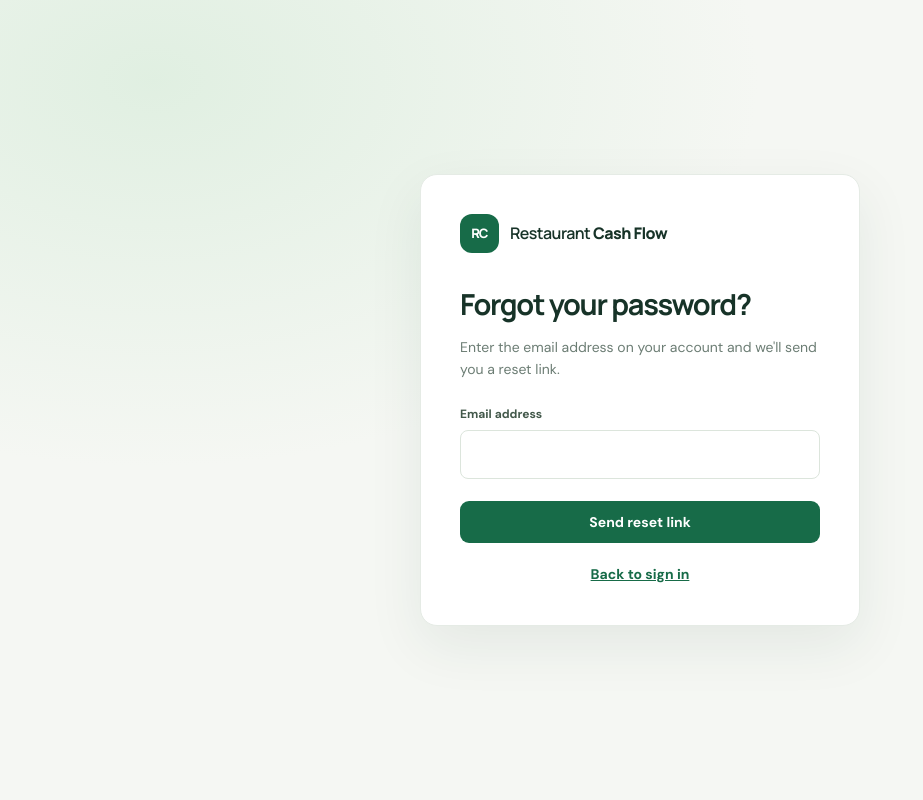
After one commit to Akinboade2000/Restaurant-Cash-Flow-Analyzer, a Flask app: page /forgot-password in a window 1280 px wide. The commit adds this page. Shown: the whole page, without its empty margins (0-923 px from the left). Run offline with Flask 3, Linux system fonts and the light colour scheme; parts of the project's set-up code (start-up, migrations or seed data) failed here and were passed over.

Commit message:
Add password reset flow
Co-authored-by: Copilot <223556219+Copilot@users.noreply.github.com>

```diff
--- a/backend/app.py
+++ b/backend/app.py
@@ -1,17 +1,22 @@
 import csv
+import hashlib
 import io
 import math
 import os
 import secrets
+import smtplib
+import ssl
 import threading
 import zipfile
 from collections import defaultdict
-from datetime import date, datetime, timezone
+from datetime import date, datetime, timedelta, timezone
+from email.message import EmailMessage
 from html import escape
 from pathlib import Path
+from urllib.parse import urlsplit
 
 from dotenv import load_dotenv
-from flask import Flask, jsonify, render_template, request, send_file
+from flask import Flask, jsonify, redirect, render_template, request, send_file
 from flask_jwt_extended import (
     JWTManager,
     create_access_token,
@@ -40,7 +45,7 @@ from sqlalchemy.exc import IntegrityError, SQLAlchemyError
 from werkzeug.security import check_password_hash, generate_password_hash
 from werkzeug.utils import secure_filename
 
-from model import Restaurant, Transaction, User, db
+from model import PasswordResetToken, Restaurant, Transaction, User, db
 
 
 load_dotenv()
@@ -472,6 +477,50 @@ def serialize_transaction(transaction):
     }
 
 
+def send_password_reset_email(email, reset_url):
+    smtp_host = os.getenv("SMTP_HOST")
+    smtp_port = int(os.getenv("SMTP_PORT", "587"))
+    smtp_username = os.getenv("SMTP_USERNAME")
+    smtp_password = os.getenv("SMTP_PASSWORD")
+    sender = os.getenv("SMTP_SENDER")
+    if not smtp_host or not sender:
+        raise RuntimeError("SMTP_HOST and SMTP_SENDER must be configured.")
+    if bool(smtp_username) != bool(smtp_password):
+        raise RuntimeError("SMTP_USERNAME and SMTP_PASSWORD must both be configured.")
+
+    message = EmailMessage()
+    message["Subject"] = "Reset your Restaurant Cash Flow password"
+    message["From"] = sender
+    message["To"] = email
+    message.set_content(
+        "We received a request to reset your password. "
+        f"Use this link within one hour: {reset_url}\n\n"
+        "If you did not request this, you can ignore this email."
+    )
+    with smtplib.SMTP(smtp_host, smtp_port, timeout=15) as server:
+        server.starttls(context=ssl.create_default_context())
+        if smtp_username:
+            server.login(smtp_username, smtp_password)
+        server.send_message(message)
+
+
+def password_reset_url(token):
+    app_url = os.getenv("PUBLIC_APP_URL", "").strip().rstrip("/")
+    if not app_url:
+        app_url = request.host_url.rstrip("/")
+    parsed_url = urlsplit(app_url)
+    if (
+        parsed_url.scheme not in {"http", "https"}
+        or not parsed_url.netloc
+        or parsed_url.path
+        or parsed_url.query
+        or parsed_url.fragment
+        or parsed_url.username
+    ):
+        raise RuntimeError("PUBLIC_APP_URL must be an HTTP or HTTPS origin.")
+    return f"{app_url}/reset-password?token={token}"
+
+
 @app.get("/")
 def home():
     return render_template("index.html")
@@ -485,6 +534,19 @@ def login_page():
 @app.get("/register")
 def register_page():
     return render_template("register.html")
+
+
+@app.get("/forgot-password")
+def forgot_password_page():
+    return render_template("forgot_password.html")
+
+
+@app.get("/reset-password")
+def reset_password_page():
+    response = app.make_response(render_template("reset_password.html"))
+    response.headers["Cache-Control"] = "no-store"
+    response.headers["Referrer-Policy"] = "no-referrer"
+    return response
 
 
 @app.get("/dashboard")
@@ -550,6 +612,84 @@ def login():
     )
     set_access_cookies(response, create_access_token(identity=str(user.id)))
     return response, 200
+
+
+@app.post("/api/password-reset/request")
+def request_password_reset():
+    data = request.get_json(silent=True)
+    if not isinstance(data, dict):
+        return jsonify({"message": "A JSON request body is required."}), 400
+    email = str(data.get("email") or "").strip().lower()
+    if not email or len(email) > 120 or "@" not in email:
+        return jsonify({"message": "Enter a valid email address."}), 400
+
+    user = None
+    try:
+        reset_url = password_reset_url("")
+        user = User.query.filter_by(email=email).first()
+        if user:
+            token = secrets.token_urlsafe(32)
+            reset_url = password_reset_url(token)
+            PasswordResetToken.query.filter_by(user_id=user.id).delete(
+                synchronize_session=False
+            )
+            db.session.add(
+                PasswordResetToken(
+                    user_id=user.id,
+                    token_hash=hashlib.sha256(token.encode("utf-8")).hexdigest(),
+                    expires_at=utc_now() + timedelta(hours=1),
+                )
+            )
+            db.session.commit()
+            send_password_reset_email(user.email, reset_url)
+    except (OSError, RuntimeError, smtplib.SMTPException, ValueError):
+        db.session.rollback()
+        if user:
+            PasswordResetToken.query.filter_by(user_id=user.id).delete(
+                synchronize_session=False
+            )
+            db.session.commit()
+        app.logger.exception("Unable to send a password reset email.")
+        return jsonify(
+            {"message": "Password reset email could not be sent. Please try again later."}
+        ), 503
+
+    return jsonify(
+        {
+            "message": "If an account exists for that email, a reset link has been sent."
+        }
+    ), 200
+
+
+@app.post("/api/password-reset/confirm")
+def confirm_password_reset():
+    data = request.get_json(silent=True)
+    if not isinstance(data, dict):
+        return jsonify({"message": "A JSON request body is required."}), 400
+    token = str(data.get("token") or "")
+    password = str(data.get("password") or "")
+    if not token:
+        return jsonify({"message": "The password reset link is invalid or expired."}), 400
+    if len(password) < 8:
+        return jsonify({"message": "Password must contain at least 8 characters."}), 400
+
+    token_hash = hashlib.sha256(token.encode("utf-8")).hexdigest()
+    reset_token = PasswordResetToken.query.filter_by(token_hash=token_hash).first()
+    if not reset_token or reset_token.expires_at <= utc_now():
+        return jsonify({"message": "The password reset link is invalid or expired."}), 400
+
+    user = db.session.get(User, reset_token.user_id)
+    if not user:
+        PasswordResetToken.query.filter_by(token_hash=token_hash).delete()
+        db.session.commit()
+        return jsonify({"message": "The password reset link is invalid or expired."}), 400
+
+    user.password = generate_password_hash(password)
+    PasswordResetToken.query.filter_by(user_id=user.id).delete(
+        synchronize_session=False
+    )
+    db.session.commit()
+    return jsonify({"message": "Your password has been updated. You can now sign in."}), 200
 
 
 @app.post("/api/logout")
--- a/frontend/static/css/styles.css
+++ b/frontend/static/css/styles.css
@@ -782,6 +782,15 @@ a {
   margin-top: 12px;
 }
 
+.auth-forgot-link {
+  display: block;
+  margin-top: 8px;
+  color: var(--green);
+  font-size: 12px;
+  font-weight: 700;
+  text-align: right;
+}
+
 .auth-switch {
   margin: 20px 0 0 !important;
   text-align: center;
@@ -792,11 +801,17 @@ a {
   font-weight: 700;
 }
 
+.auth-message {
+  margin: 16px 0 0;
+  color: var(--green-dark);
+  font-size: 13px;
+}
+
 .auth-error {
   color: #ad453e !important;
-  font-size: 13px !important;
 }
 
+.auth-message[hidden],
 .auth-error[hidden] {
   display: none;
 }
--- a/frontend/static/js/script.js
+++ b/frontend/static/js/script.js
@@ -16,6 +16,8 @@ let selectedRestaurant = "";
 document.addEventListener("DOMContentLoaded", () => {
   document.getElementById("loginForm")?.addEventListener("submit", handleLogin);
   document.getElementById("registerForm")?.addEventListener("submit", handleRegister);
+  document.getElementById("forgotPasswordForm")?.addEventListener("submit", handleForgotPassword);
+  document.getElementById("resetPasswordForm")?.addEventListener("submit", handleResetPassword);
   document.getElementById("dashboardContent") && initializeDashboard();
 });
 
@@ -93,6 +95,68 @@ async function handleRegister(event) {
     window.location.assign("/login");
   } catch (error) {
     showAuthError(error.message);
+  } finally {
+    button.disabled = false;
+  }
+}
+
+async function handleForgotPassword(event) {
+  event.preventDefault();
+  const form = event.currentTarget;
+  const button = form.querySelector('button[type="submit"]');
+  const message = document.getElementById("forgotPasswordMessage");
+  button.disabled = true;
+  message.hidden = true;
+  message.classList.remove("auth-error");
+  try {
+    const result = await requestJson("/api/password-reset/request", {
+      method: "POST",
+      headers: { "Content-Type": "application/json" },
+      body: JSON.stringify({ email: document.getElementById("resetEmail").value }),
+    });
+    message.textContent = result.message;
+    message.hidden = false;
+  } catch (error) {
+    message.textContent = error.message;
+    message.classList.add("auth-error");
+    message.hidden = false;
+  } finally {
+    button.disabled = false;
+  }
+}
+
+async function handleResetPassword(event) {
+  event.preventDefault();
+  const form = event.currentTarget;
+  const button = form.querySelector('button[type="submit"]');
+  const message = document.getElementById("resetPasswordMessage");
+  const password = document.getElementById("newPassword").value;
+  message.hidden = true;
+  message.classList.remove("auth-error");
+  if (password !== document.getElementById("confirmPassword").value) {
+    message.textContent = "The passwords do not match.";
+    message.classList.add("auth-error");
+    message.hidden = false;
+    return;
+  }
+
+  button.disabled = true;
+  try {
+    const result = await requestJson("/api/password-reset/confirm", {
+      method: "POST",
+      headers: { "Content-Type": "application/json" },
+      body: JSON.stringify({
+        token: new URLSearchParams(window.location.search).get("token"),
+        password,
+      }),
+    });
+    message.textContent = `${result.message} Redirecting to sign in...`;
+    message.hidden = false;
+    window.setTimeout(() => window.location.assign("/login"), 1800);
+  } catch (error) {
+    message.textContent = error.message;
+    message.classList.add("auth-error");
+    message.hidden = false;
   } finally {
     button.disabled = false;
   }
--- /dev/null
+++ b/frontend/templates/forgot_password.html
@@ -0,0 +1,24 @@
+<!DOCTYPE html>
+<html lang="en">
+<head>
+  <meta charset="UTF-8">
+  <meta name="viewport" content="width=device-width, initial-scale=1.0">
+  <title>Reset password | Restaurant Cash Flow Analyzer</title>
+  <link rel="stylesheet" href="{{ url_for('static', filename='css/styles.css') }}">
+  <script src="{{ url_for('static', filename='js/script.js') }}" defer></script>
+</head>
+<body class="auth-page">
+  <main class="auth-form">
+    <a class="brand" href="/"><span class="brand-mark" aria-hidden="true">RC</span><span>Restaurant <strong>Cash Flow</strong></span></a>
+    <h1>Forgot your password?</h1>
+    <p>Enter the email address on your account and we'll send you a reset link.</p>
+    <form id="forgotPasswordForm">
+      <label for="resetEmail">Email address</label>
+      <input type="email" id="resetEmail" name="email" autocomplete="email" maxlength="120" required>
+      <button class="button button-primary" type="submit">Send reset link</button>
+      <p class="auth-message" id="forgotPasswordMessage" role="status" hidden></p>
+    </form>
+    <p class="auth-switch"><a href="/login">Back to sign in</a></p>
+  </main>
+</body>
+</html>
--- a/frontend/templates/login.html
+++ b/frontend/templates/login.html
@@ -17,6 +17,7 @@
       <input type="text" id="username" name="username" autocomplete="username" required>
       <label for="password">Password</label>
       <input type="password" id="password" name="password" autocomplete="current-password" required>
+      <a class="auth-forgot-link" href="/forgot-password">Forgot your password?</a>
       <button class="button button-primary" type="submit">Sign in</button>
       <p class="auth-error" id="errorMessage" role="alert" hidden></p>
       <p class="auth-switch">New here? <a href="/register">Create an account</a></p>
```
Also changed, not shown: backend/model.py (+8 -0 lines), backend/test_analysis.py (+102 -2 lines), frontend/templates/reset_password.html (added, +26 -0 lines), scripts/build_netlify.py (+10 -1 lines), README.md, 1 other file.
